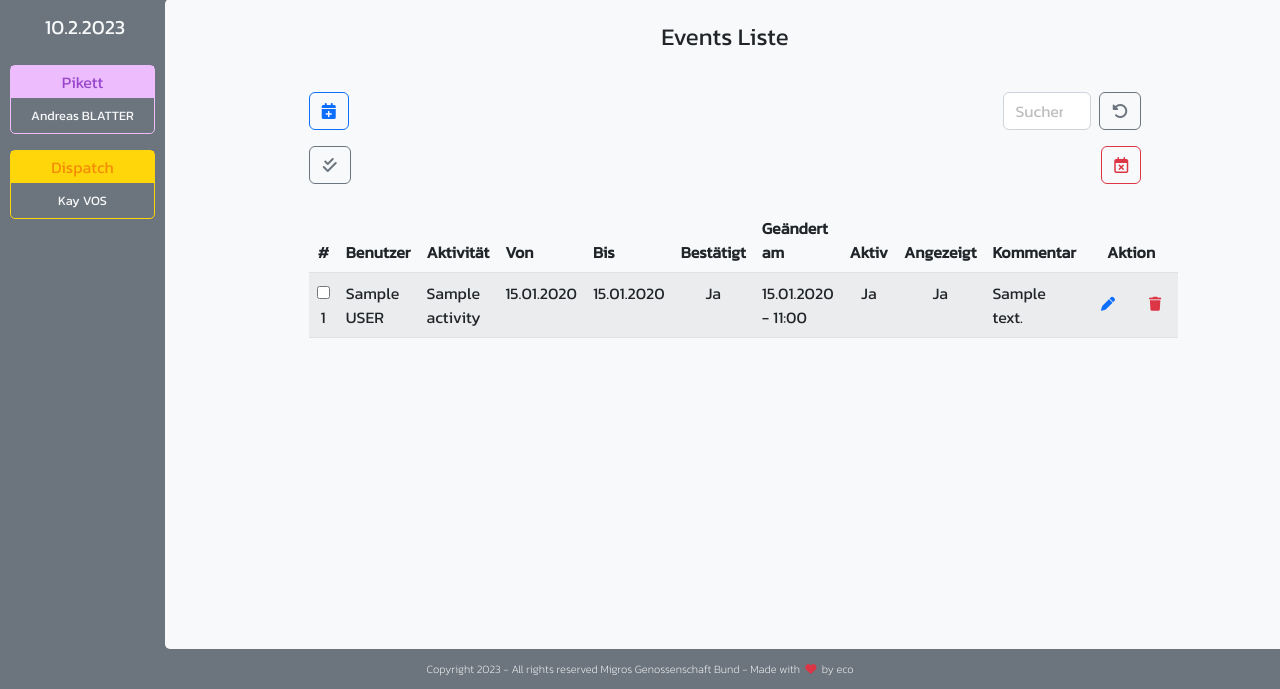
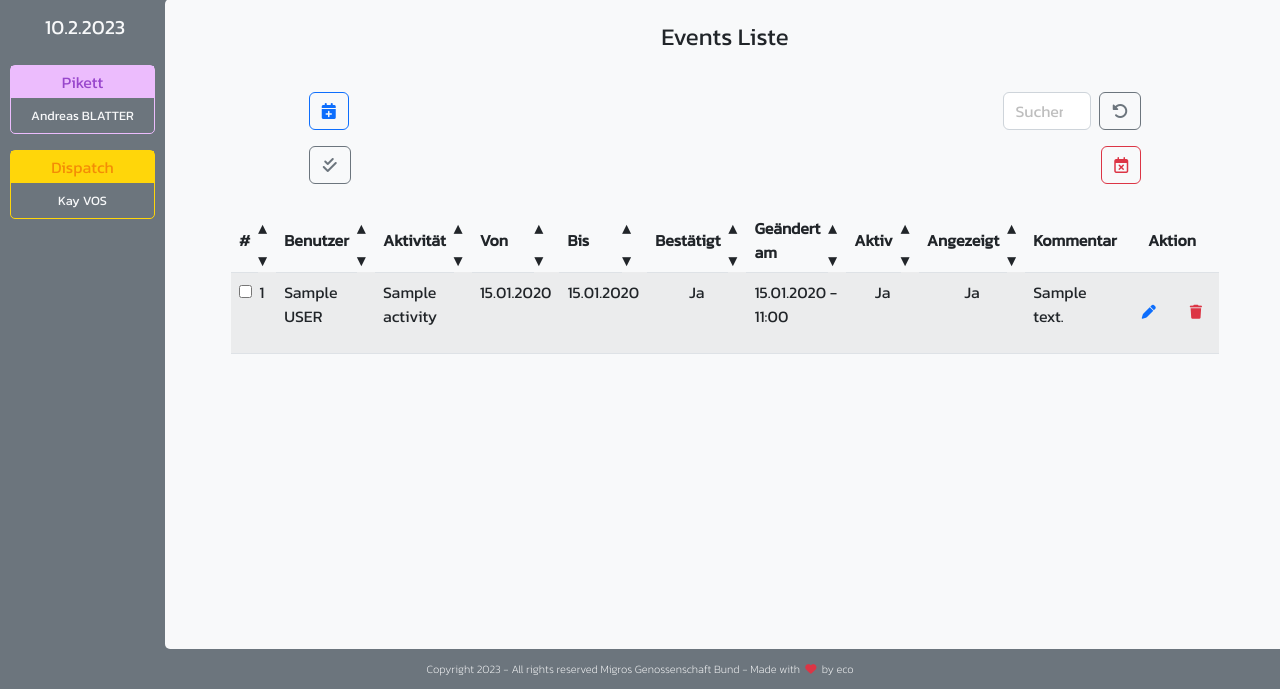
Before and after one commit to coppeti/workplan_v2, a Django app: page /events/ in a window 1280 px wide. Shown: the part 111-800 px from the top of the page. Run offline with Django 4.2, Linux system fonts and the light colour scheme; a user stored in the database is signed in; tables that the repository leaves empty hold one stand-in row (values such as "Sample post"); some libraries are stand-ins or nearby versions.

Commit message:
up/down arrows added on each events list column table for filtering

```diff
--- a/static/css/mystyles.css
+++ b/static/css/mystyles.css
@@ -287,6 +287,18 @@ MAIN
 
 
 /*====================
+        EVENTS
+======================*/
+
+.filter_arrows{
+  border: none;
+  width: 25px;
+  padding: 0 10px 0 0!important;
+}
+
+
+
+/*====================
         FOOTER
 ======================*/
 
--- a/templates/events/events_list.html
+++ b/templates/events/events_list.html
@@ -1,35 +1,56 @@
-<form id="checked_events" class="col-12">
 <table class="table table-striped mt-2">
     <thead>
         <tr>
-                <th class="text-center">#</th>
-                <th>Benutzer</th>
-                <th>Aktivität</th>
-                <th>Von</th>
-                <th>Bis</th>
-                <th class="text-center">Bestätigt</th>
-                <th>Geändert am</th>
-                <th class="text-center">Aktiv</th>
-                <th class="text-center">Angezeigt</th>
-                <th>Kommentar</th>
-                <th colspan="2" class="text-center">Aktion</th>
+            <th rowspan="2" class="text-center align-middle">#</th>
+            <th class="filter_arrows me-1">&#9652;</th>
+            <th rowspan="2" class="align-middle">Benutzer</th>
+            <th class="filter_arrows me-1">&#9652;</th>
+            <th rowspan="2" class="align-middle">Aktivität</th>
+            <th class="filter_arrows me-1">&#9652;</th>
+            <th rowspan="2" class="align-middle">Von</th>
+            <th class="filter_arrows me-1">&#9652;</th>
+            <th rowspan="2" class="align-middle">Bis</th>
+            <th class="filter_arrows me-1">&#9652;</th>
+            <th rowspan="2" class="text-center align-middle">Bestätigt</th>
+            <th class="filter_arrows me-1">&#9652;</th>
+            <th rowspan="2" class="align-middle">Geändert am</th>
+            <th class="filter_arrows me-1">&#9652;</th>
+            <th rowspan="2" class="text-center align-middle">Aktiv</th>
+            <th class="filter_arrows me-1">&#9652;</th>
+            <th rowspan="2" class="text-center align-middle">Angezeigt</th>
+            <th class="filter_arrows me-1">&#9652;</th>
+            <th rowspan="2" class="align-middle">Kommentar</th>
+            <th colspan="2" rowspan="2" class="text-center align-middle">Aktion</th>
+        </tr>
+        <th class="filter_arrows">&#9662;</th>
+        <th class="filter_arrows">&#9662;</th>
+        <th class="filter_arrows">&#9662;</th>
+        <th class="filter_arrows">&#9662;</th>
+        <th class="filter_arrows">&#9662;</th>
+        <th class="filter_arrows">&#9662;</th>
+        <th class="filter_arrows">&#9662;</th>
+        <th class="filter_arrows">&#9662;</th>
+        <th class="filter_arrows">&#9662;</th>
+        <tr>
+
         </tr>
     </thead>
+    <form id="checked_events" class="col-12">
         <tbody>
             {% for event in events %}
             <tr>
-                <td class="test-center">
+                <td colspan="2" class="test-center">
                 <input type="checkbox" name="event_check" id="event-{{ event.id }}" value="{{ event.id }}">
                 &nbsp;{{ event.id }}
                 </td>
-                <td>{{ event.user_id }}</td>
-                <td>{{ event.activity_id }}</td>
-                <td>{{ event.date_start|date:"j.m.Y" }}</td>
-                <td>{{ event.date_stop|date:"j.m.Y" }}</td>
-                <td class="text-center">{{ event.confirmed|yesno:"Ja,Nein" }}</td>
-                <td>{{ event.changed_on|date:"j.m.Y - G:i" }}</td>
-                <td class="text-center">{{ event.is_active|yesno:"Ja,Nein" }}</td>
-                <td class="text-center">{{ event.displayed|yesno:"Ja,Nein" }}</td>
+                <td colspan="2">{{ event.user_id }}</td>
+                <td colspan="2">{{ event.activity_id }}</td>
+                <td colspan="2">{{ event.date_start|date:"j.m.Y" }}</td>
+                <td colspan="2">{{ event.date_stop|date:"j.m.Y" }}</td>
+                <td colspan="2" class="text-center">{{ event.confirmed|yesno:"Ja,Nein" }}</td>
+                <td colspan="2">{{ event.changed_on|date:"j.m.Y - G:i" }}</td>
+                <td colspan="2" class="text-center">{{ event.is_active|yesno:"Ja,Nein" }}</td>
+                <td colspan="2" class="text-center">{{ event.displayed|yesno:"Ja,Nein" }}</td>
                 <td>{{ event.comment }}</td>
                 <td class="text-center align-middle">
                     <button type="button" class="btn btn-sm text-primary" hx-get="{% url 'event_edit' event.id %}" hx-target="#dialog">
@@ -68,5 +89,5 @@
             </tr>
             {% endfor %}
         </tbody>
+    </form>
 </table>
-</form>
```
Lines whose indentation alone changed are shown as unchanged.
